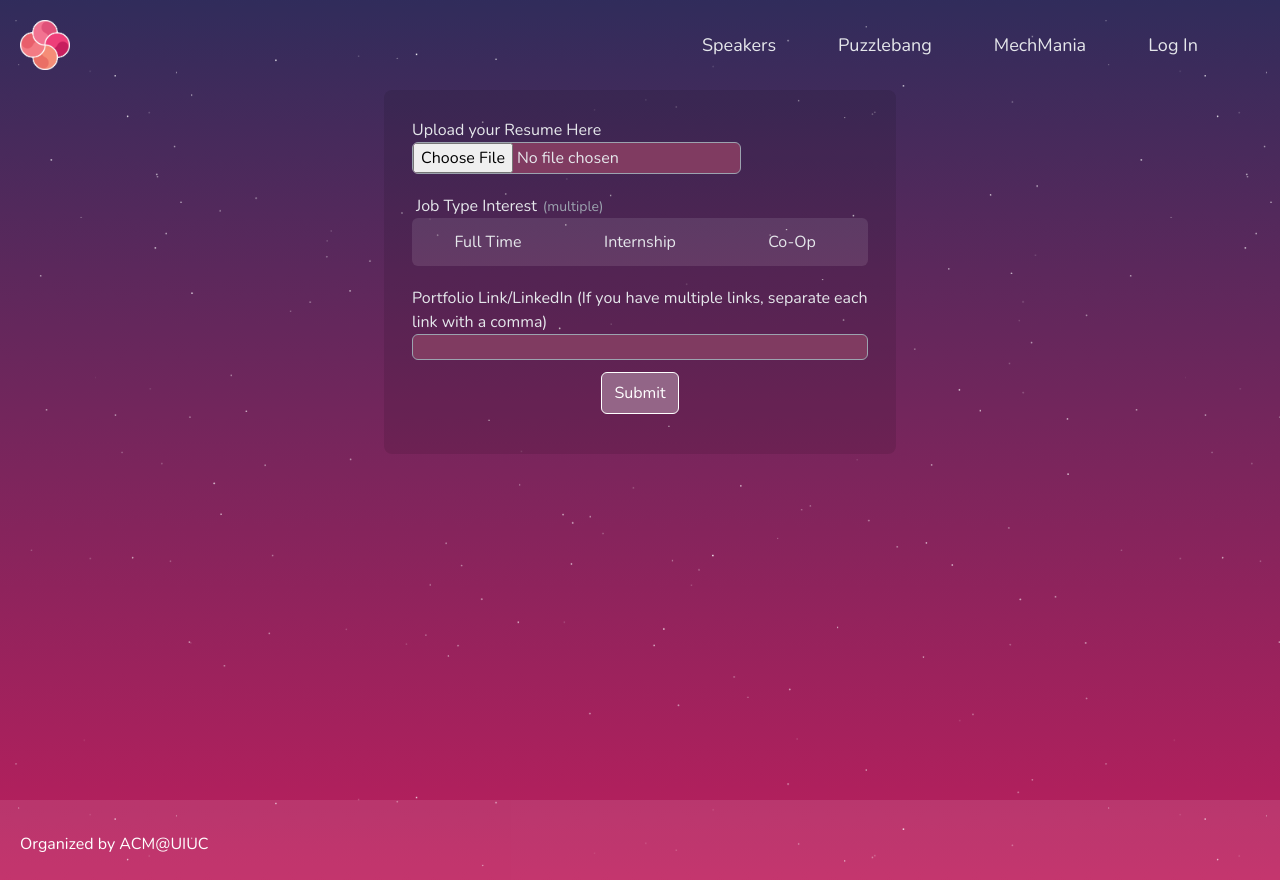
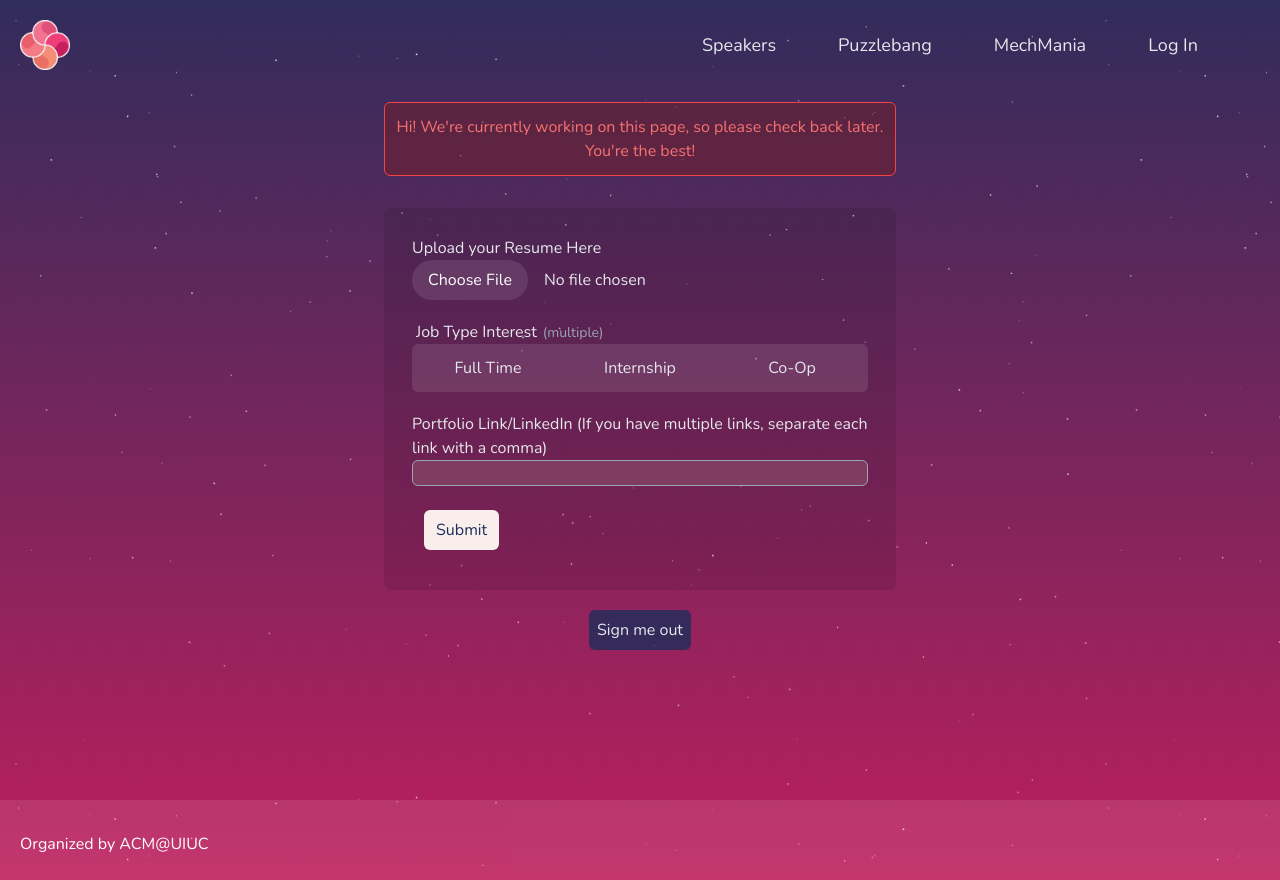
Before and after one commit to ReflectionsProjections/rp2023, a SvelteKit app: page /preferences in a window 1280 px wide. Built offline with nearby package versions, Linux system fonts and the light colour scheme; no server answers; some icons are missing.

Commit message:
Add logout button to preferences

```diff
--- a/src/components/navbar.svelte
+++ b/src/components/navbar.svelte
@@ -22,7 +22,7 @@
 				class="hover:rotate-180 duration-500 hover:scale-125 h-[40px] w-[40px] md:h-[50px] md:w-[50px]"
 			/>
 		</a>
-		<div class="flex flex-row justify-evenly w-full md:w-2/3 lg:w-1/2">
+		<div class="flex flex-row justify-evenly w-full md:w-2/3 lg:w-1/2 items-center">
 			<a
 				href="/speakers"
 				class="hover:underline underline-offset-8 hover:underline-offset-4 decoration-pink-500 decoration-2 duration-150"
--- a/src/routes/dash/events/+page.ts
+++ b/src/routes/dash/events/+page.ts
@@ -16,3 +16,5 @@ export const load: PageLoad<void> = async ({ fetch }) => {
 		throw error(404, { message: 'Not found' });
 	}
 };
+
+export const ssr = false;
--- a/src/routes/preferences/+page.svelte
+++ b/src/routes/preferences/+page.svelte
@@ -1,43 +1,110 @@
-<script>
+<script lang="ts">
+	import { onMount } from 'svelte';
 	import GlassContainer from '../../components/glass-container.svelte';
 	import JobTypeOptions from '../../components/registration/job-type-options.svelte';
+	import { API_URL } from '../../constants';
+	import { goto } from '$app/navigation';
+	import { slide } from 'svelte/transition';
 
 	const formValues = {
 		jobTypeInterest: [],
-		portfolioLink: ''
+		portfolioLink: null
+	};
+	let submitted = false;
+
+	let fileData: File;
+	let errors = null;
+
+	const handleFileInput = (_event: Event) => {
+		var fileInput = document.getElementById('resume-upload') as HTMLInputElement | null;
+		var file = fileInput?.files?.[0];
+
+		if (file) {
+			fileData = file;
+		}
 	};
 
-	$: console.log(formValues);
-
-	let submitted = false;
-
-	let error = '';
-
 	const onSubmit = async () => {
-		const response = await fetch('http://localhost:3000/preferences', {
-			method: 'POST',
+		const response = await fetch(`${$API_URL}/attendee`, {
+			method: 'PATCH',
+			credentials: 'include',
 			headers: {
 				'Content-Type': 'application/json'
 			},
 			body: JSON.stringify(formValues)
 		});
 
-		submitted = true;
-		console.log(response); //For debugging. After clicking submit, should be able to see the request in console
+		if (response.ok) {
+			submitted = true;
+		}
+		const res = await response.json();
+		console.error(res);
+		const message = res.message;
+		errors = Array.isArray(message) ? message : [message];
+	};
+
+	onMount(async () => {
+		const response = await fetch(`${$API_URL}/attendee/preferences`, {
+			credentials: 'include'
+		});
+
+		if (response.ok) {
+			submitted = true;
+		}
+		const res = await response.json();
+		console.error(res);
+		const message = res.message;
+		errors = Array.isArray(message) ? message : [message];
+	});
+
+	let logoutMessage: { message: any; success?: boolean } | null = null;
+
+	const logout = async () => {
+		const response = await fetch(`${$API_URL}/auth/logout`, {
+			method: 'POST',
+			credentials: 'include'
+		});
+
+		if (response.ok) {
+			logoutMessage = {
+				success: true,
+				message: "Done! We'll redirect you back to the home page."
+			};
+			setTimeout(() => (window.location.href = '/'), 1000);
+		}
+		const res = await response.json();
+		console.error(res);
+		logoutMessage = {
+			message: response.statusText,
+			success: false
+		};
 	};
 </script>
 
-<main class="flex h-full">
-	<form class="mx-auto my-auto w-[90%] md:w-3/5 lg:w-2/5 text-gray-200 accent-rp-pink">
+<main class="flex flex-col items-center h-full gap-5">
+	<div
+		class="bg-red-900 max-w-lg bg-opacity-40 text-center text-red-400 border border-red-500 rounded-md px-2 py-3 m-3"
+	>
+		Hi! We're currently working on this page, so please check back later. You're the best!
+	</div>
+	<form class="w-[90%] md:w-3/5 lg:w-2/5 text-gray-200 accent-rp-pink">
 		<GlassContainer>
 			<div class="flex flex-col gap-5 mb-3">
 				<div class="flex flex-col items-start">
 					<label for="resume">Upload your Resume Here</label>
 					<input
 						type="file"
-						name="resume"
+						name="file"
+						id="resume-upload"
 						accept="application/pdf, application/msword, .doc, .docx"
-						class="bg-rp-dull-pink border border-gray-400 rounded-md h-fit"
+						class="block w-full
+						text-gray-200 file:text-white
+						file:mr-4 file:py-2 file:px-4
+						file:rounded-full file:border-0
+						file:bg-white file:bg-opacity-10
+						file:hover:bg-opacity-20 hover:file:bg-violet-100
+						file:duration-300"
+						on:change={handleFileInput}
 					/>
 				</div>
 
@@ -55,17 +122,23 @@
 				</div>
 			</div>
 			<button
-				type="submit"
-				class="mx-auto disabled:opacity-25 disabled:cursor-not-allowed duration-500 bg-white bg-opacity-30 text-white px-3 py-2 m-3 rounded-md flex gap-2 border border-white"
+				class="px-3 py-2 m-3 rounded-md bg-rp-cream hover:bg-gray-300 duration-300 text-rp-blue"
 				on:click={onSubmit}
 			>
 				Submit
 			</button>
-
-			{#if submitted}
-				Thank you for your interest in Reflections | Projections 2023! Please check your email for
-				additional information.
-			{/if}
 		</GlassContainer>
 	</form>
+	<div class="flex flex-col gap-2">
+		<button
+			on:click={logout}
+			class="bg-rp-blue p-2 rounded-md text-gray-200 hover:bg-opacity-100 bg-opacity-80"
+			>Sign me out</button
+		>
+		{#if logoutMessage}
+			<p class={logoutMessage.success ? 'text-green-300' : 'text-red-300'} in:slide>
+				{logoutMessage.message}
+			</p>
+		{/if}
+	</div>
 </main>
```
